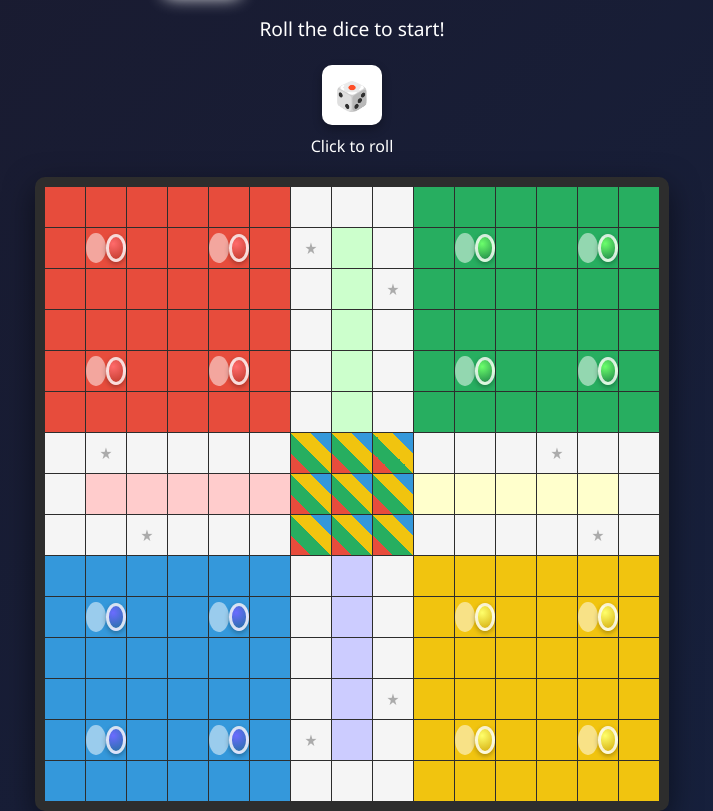
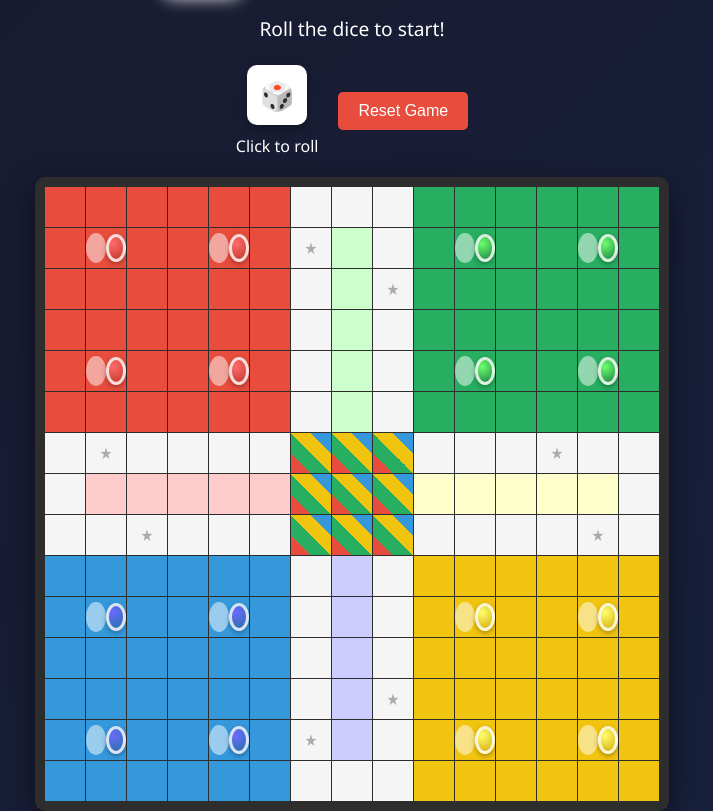
Before and after one commit to codewdhruv/test-gitai, a plain HTML site: page index.html in a window 1280 px wide. Shown: the part 122-933 px from the top of the page, without its empty margins (288-1001 px from the left). Drawn offline with Linux system fonts and the light colour scheme.

Commit message:
feat: add game reset button and improve code documentation

```diff
--- a/index.html
+++ b/index.html
@@ -262,6 +262,7 @@
                 <div class="dice" id="dice" onclick="rollDice()">🎲</div>
                 <span style="color: white;">Click to roll</span>
             </div>
+            <button onclick="resetGame()" style="padding: 10px 20px; background: #e74c3c; color: white; border: none; border-radius: 5px; cursor: pointer; font-size: 1rem;">Reset Game</button>
         </div>
 
         <div class="board" id="board"></div>
@@ -336,6 +337,21 @@
             createBoard();
             initPieces();
             renderPieces();
+        }
+
+        /**
+         * Reset the game to initial state
+         * Clears the board and reinitializes all pieces
+         */
+        function resetGame() {
+            currentPlayer = 0;
+            diceValue = 0;
+            canMove = false;
+            initPieces();
+            renderPieces();
+            document.getElementById('dice').textContent = '🎲';
+            document.getElementById('message').textContent = 'Roll the dice to start!';
+            updatePlayerDisplay();
         }
 
         function createBoard() {
```
